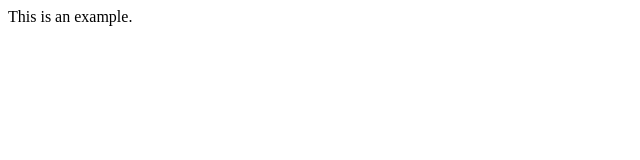
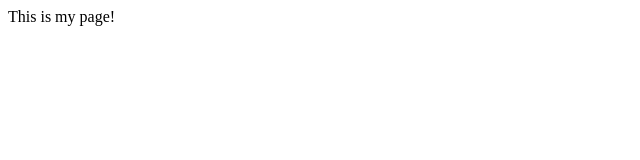
Before and after one commit to hjtomi/KecskemetPandas, a plain HTML site: page index.html in a window 1280 px wide. Shown: the full height of the page, 0-640 px from the left. Drawn offline with Linux system fonts and the light colour scheme.

Commit message:
Update index.html

```diff
--- a/index.html
+++ b/index.html
@@ -1 +1 @@
-<p>This is an example.</p>
+<p>This is my page!</p>
```
